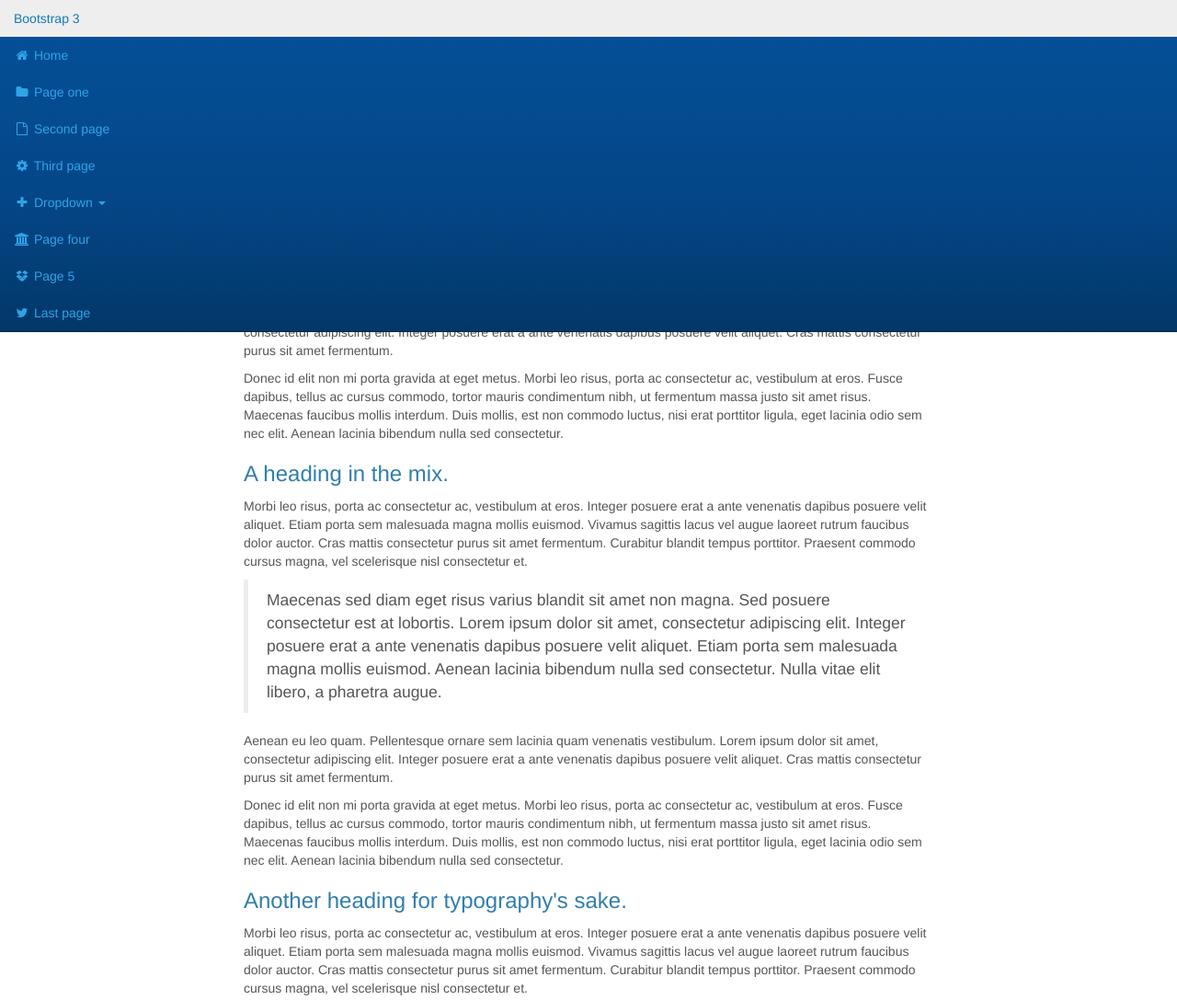
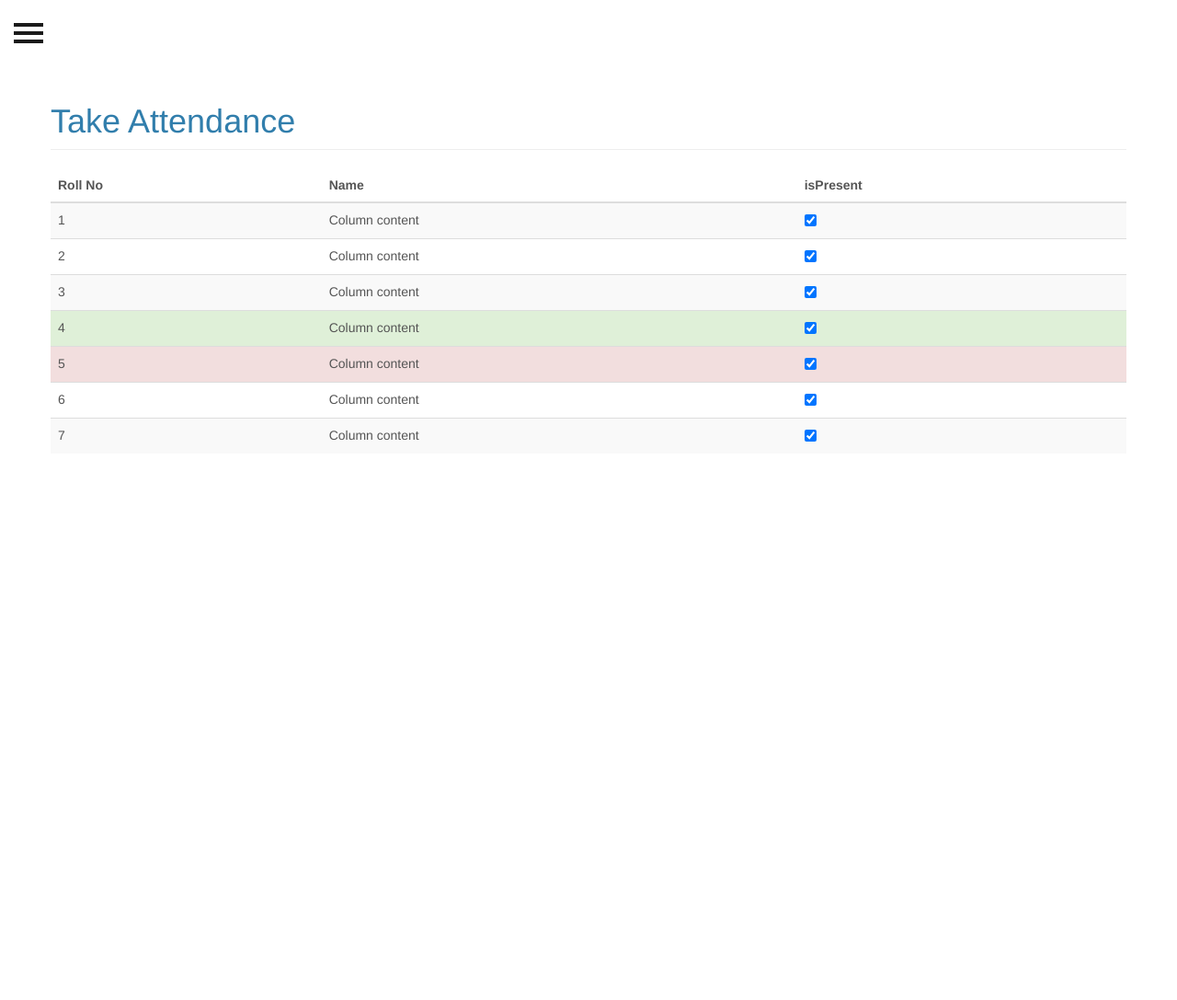
Before and after one commit to mrugeshp/testrepo, a plain HTML site: page index.html in a window 1280 px wide. Shown: the top 1087 px of the page at 92% size. After the commit the page ends 800 px from the top, so only its background shows below. Drawn offline with Linux system fonts and the light colour scheme.

Commit message:
- html changes

```diff
--- a/css/style.css
+++ b/css/style.css
@@ -1,102 +1,54 @@
-@import "http://designmodo.github.io/Flat-UI/dist/css/flat-ui.min.css";
-@import "https://maxcdn.bootstrapcdn.com/font-awesome/4.4.0/css/font-awesome.min.css";
-@import "https://daneden.github.io/animate.css/animate.min.css";
-/*-------------------------------*/
-/*           VARIABLES           */
-/*-------------------------------*/
-
-// BACKGROUND COLOR
-@bg-color: #583e7e;
-
-// TEXT COLOR
-@text-color: #fff;
-
-// SIDEBAR LINK COLOR VARIABLES
-@side-color-1: #1a1a1a;
-@side-color-2: darken(@side-color-3, 5%);
-@side-color-3: darken(@side-color-4, 5%);
-@side-color-4: @bg-color;
-@side-color-5: lighten(@side-color-4, 5%);
-@side-color-6: lighten(@side-color-5, 5%);
-@side-color-7: lighten(@side-color-6, 5%);
-@side-color-8: lighten(@side-color-7, 5%);
-@side-color-9: lighten(@side-color-8, 5%);
-
-// HAMBURGER COLOR
-@hamburger-color-closed: fadeout(@text-color, 30);
-@hamburger-color-open: @text-color;
-
-// WIDTH VARIABLES
-@width1: 220px;
-@width2: 100px;
-@full-width: 100%;
-
-// HEIGHT VARIABLES
-@full-height: 100%;
-
-body {
-    position: relative;
-    overflow-x: hidden;
-}
-body,
-html {
-  height: @full-height;
-  background-color: @bg-color;
-}
-
-.nav {
-  .open>a {
-    background-color: transparent;
-    &:hover {
-      background-color: transparent;
-    }
-    &:focus {
-      background-color: transparent;
-    }
-  }
-}
+.nav .open > a,
+.nav .open > a:hover,
+.nav .open > a:focus {background-color: transparent;}
 
 /*-------------------------------*/
 /*           Wrappers            */
 /*-------------------------------*/
 
 #wrapper {
+    padding-left: 0;
+    -webkit-transition: all 0.5s ease;
     -moz-transition: all 0.5s ease;
     -o-transition: all 0.5s ease;
-  -webkit-transition: all 0.5s ease;
-  padding-left: 0;
     transition: all 0.5s ease;
 }
+
 #wrapper.toggled {
     padding-left: 220px;
+}
+
 #sidebar-wrapper {
-    width: @width1;
-  }
-  #page-content-wrapper {
-    margin-right: -220px;
-    position: absolute;
-  }
-}
-#sidebar-wrapper {
+    z-index: 1000;
+    left: 220px;
+    width: 0;
+    height: 100%;
+    margin-left: -220px;
+    overflow-y: auto;
+    overflow-x: hidden;
+    background: #2fa4e7;
+    -webkit-transition: all 0.5s ease;
     -moz-transition: all 0.5s ease;
     -o-transition: all 0.5s ease;
-  -webkit-transition: all 0.5s ease;
-  background: #1a1a1a;
-  height: @full-height;
-  left: 220px;
-  margin-left: -220px;
-  overflow-x: hidden;
-  overflow-y: auto;
     transition: all 0.5s ease;
-  width: 0;
-  z-index: 1000;
-  &::-webkit-scrollbar {
+}
+
+#sidebar-wrapper::-webkit-scrollbar {
   display: none;
 }
+
+#wrapper.toggled #sidebar-wrapper {
+    width: 220px;
 }
+
 #page-content-wrapper {
+    width: 100%;
     padding-top: 70px;
-  width: @full-width;
+}
+
+#wrapper.toggled #page-content-wrapper {
+    position: absolute;
+    margin-right: -220px;
 }
 
 /*-------------------------------*/
@@ -104,115 +56,87 @@ html {
 /*-------------------------------*/
 
 .sidebar-nav {
-  list-style: none;
+    position: absolute;
+    top: 0;
+    width: 220px;
     margin: 0;
     padding: 0;
+    list-style: none;
+}
+
+.sidebar-nav li {
+    position: relative;
+    line-height: 20px;
+    display: inline-block;
+    width: 100%;
+}
+
+.sidebar-nav li:before {
+    content: '';
     position: absolute;
     top: 0;
-  width: @width1;
-  li {
-    display: inline-block;
-    line-height: 20px;
+    left: 0;
+    z-index: -1;
+    height: 100%;
+    width: 3px;
+    background-color: #022241;
+    -webkit-transition: width .2s ease-in;
+      -moz-transition:  width .2s ease-in;
+       -ms-transition:  width .2s ease-in;
+            transition: width .2s ease-in;
+
+}
+
+.sidebar-nav li:first-child {
+	background-color: #fff;
+}
+
+.sidebar-nav li:first-child a {
+    padding-left: 5px;
+}
+
+.sidebar-nav li:hover:before,
+.sidebar-nav li.open:hover:before {
+    width: 100%;
+    -webkit-transition: width .2s ease-in;
+      -moz-transition:  width .2s ease-in;
+       -ms-transition:  width .2s ease-in;
+            transition: width .2s ease-in;
+
+}
+
+.sidebar-nav li a {
+    display: block;
+		color: #fff;
+    text-decoration: none;
+    padding: 10px 15px 10px 30px;
+}
+
+.sidebar-nav li a:hover,
+.sidebar-nav li a:active,
+.sidebar-nav li a:focus,
+.sidebar-nav li.open a:hover,
+.sidebar-nav li.open a:active,
+.sidebar-nav li.open a:focus{
+    color: #fff;
+    text-decoration: none;
+    background-color: transparent;
+}
+
+.sidebar-nav > .sidebar-brand {
+    height: 65px;
+    font-size: 20px;
+    line-height: 44px;
+}
+.sidebar-nav .dropdown-menu {
     position: relative;
-    width: @full-width;
-    &:before {
-      background-color: #1c1c1c;
-      content: '';
-      height: @full-height;
-      left: 0;
-      position: absolute;
-      top: 0;
-      transition: width .2s ease-in;
-      width: 3px;
-      z-index: -1;
-    }
-    &:first-child {
-      a {
-        background-color: @side-color-1;
-        color: #ffffff;
-      }
-    }
-    &:nth-child(2) {
-      &:before {
-        background-color: @side-color-2;
-      }
-    }
-    &:nth-child(3) {
-      &:before {
-        background-color: @side-color-3;
-      }
-    }
-    &:nth-child(4) {
-      &:before {
-        background-color: @side-color-4;
-      }
-    }
-    &:nth-child(5) {
-      &:before {
-        background-color: @side-color-5;
-      }
-    }
-    &:nth-child(6) {
-      &:before {
-        background-color: @side-color-6;
-      }
-    }
-    &:nth-child(7) {
-      &:before {
-        background-color: @side-color-7;
-      }
-    }
-    &:nth-child(8) {
-      &:before {
-        background-color: @side-color-8;
-      }
-    }
-    &:nth-child(9) {
-      &:before {
-        background-color: @side-color-9;
-      }
-    }
-    &:hover {
-      &:before {
-        transition: width .2s ease-in;
-        width: @full-width;
-      }
-    }
-    a {
-      color: #dddddd;
-      display: block;
-      padding: 10px 15px 10px 30px;
-      text-decoration: none;
-    }
-  }
-  li.open {
-    &:hover {
-      before {
-        transition: width .2s ease-in;
-        width: @full-width;
-      }
-    }
-  }
-  .dropdown-menu {
-    background-color: #222222;
+    width: 100%;
+    padding: 0;
+    margin: 0;
     border-radius: 0;
     border: none;
+    background-color: #222;
     box-shadow: none;
-    margin: 0;
-    padding: 0;
-    position: relative;
-    width: @full-width;
-  }
-}
-.sidebar-nav li a:hover, .sidebar-nav li a:active, .sidebar-nav li a:focus, .sidebar-nav li.open a:hover, .sidebar-nav li.open a:active, .sidebar-nav li.open a:focus {
-  background-color: transparent;
-  color: #ffffff;
-  text-decoration: none;
-}
-.sidebar-nav>.sidebar-brand {
-  font-size: 20px;
-  height: 65px;
-  line-height: 44px;
 }
 
 /*-------------------------------*/
@@ -220,131 +144,128 @@ html {
 /*-------------------------------*/
 
 .hamburger {
+  position: fixed;
+  top: 20px;
+  z-index: 999;
+  display: block;
+  width: 32px;
+  height: 32px;
+  margin-left: 15px;
   background: transparent;
   border: none;
-  display: block;
-  height: 32px;
-  margin-left: 15px;
-  position: fixed;
-  top: 20px;
-  width: 32px;
-  z-index: 999;
-  &:hover {
+}
+.hamburger:hover,
+.hamburger:focus,
+.hamburger:active {
   outline: none;
 }
-  &:focus {
-    outline: none;
-  }
-  &:active {
-    outline: none;
-  }
-}
-.hamburger.is-closed {
-  &:before {
+.hamburger.is-closed:before {
+  content: '';
+  display: block;
+  width: 100px;
+  font-size: 14px;
+  color: #fff;
+  line-height: 32px;
+  text-align: center;
+  opacity: 0;
   -webkit-transform: translate3d(0,0,0);
   -webkit-transition: all .35s ease-in-out;
-    color: #ffffff;
+}
+.hamburger.is-closed:hover:before {
+  opacity: 1;
+  display: block;
+  -webkit-transform: translate3d(-100px,0,0);
+  -webkit-transition: all .35s ease-in-out;
+}
+
+.hamburger.is-closed .hamb-top,
+.hamburger.is-closed .hamb-middle,
+.hamburger.is-closed .hamb-bottom,
+.hamburger.is-open .hamb-top,
+.hamburger.is-open .hamb-middle,
+.hamburger.is-open .hamb-bottom {
+  position: absolute;
+  left: 0;
+  height: 4px;
+  width: 100%;
+}
+.hamburger.is-closed .hamb-top,
+.hamburger.is-closed .hamb-middle,
+.hamburger.is-closed .hamb-bottom {
+  background-color: #1a1a1a;
+}
+.hamburger.is-closed .hamb-top {
+  top: 5px;
+  -webkit-transition: all .35s ease-in-out;
+}
+.hamburger.is-closed .hamb-middle {
+  top: 50%;
+  margin-top: -2px;
+}
+.hamburger.is-closed .hamb-bottom {
+  bottom: 5px;
+  -webkit-transition: all .35s ease-in-out;
+}
+
+.hamburger.is-closed:hover .hamb-top {
+  top: 0;
+  -webkit-transition: all .35s ease-in-out;
+}
+.hamburger.is-closed:hover .hamb-bottom {
+  bottom: 0;
+  -webkit-transition: all .35s ease-in-out;
+}
+.hamburger.is-open .hamb-top,
+.hamburger.is-open .hamb-middle,
+.hamburger.is-open .hamb-bottom {
+  background-color: #1a1a1a;
+}
+.hamburger.is-open .hamb-top,
+.hamburger.is-open .hamb-bottom {
+  top: 50%;
+  margin-top: -2px;
+}
+.hamburger.is-open .hamb-top {
+  -webkit-transform: rotate(45deg);
+  -webkit-transition: -webkit-transform .2s cubic-bezier(.73,1,.28,.08);
+}
+.hamburger.is-open .hamb-middle { display: none; }
+.hamburger.is-open .hamb-bottom {
+  -webkit-transform: rotate(-45deg);
+  -webkit-transition: -webkit-transform .2s cubic-bezier(.73,1,.28,.08);
+}
+.hamburger.is-open:before {
   content: '';
   display: block;
+  width: 100px;
   font-size: 14px;
+  color: #fff;
   line-height: 32px;
+  text-align: center;
   opacity: 0;
-    text-align: center;
-    width: @width2;
+  -webkit-transform: translate3d(0,0,0);
+  -webkit-transition: all .35s ease-in-out;
 }
-  &:hover {
-    before {
+.hamburger.is-open:hover:before {
+  opacity: 1;
+  display: block;
   -webkit-transform: translate3d(-100px,0,0);
   -webkit-transition: all .35s ease-in-out;
-      display: block;
-      opacity: 1;
-    }
-    .hamb-top {
-      -webkit-transition: all .35s ease-in-out;
-      top: 0;
-    }
-    .hamb-bottom {
-      -webkit-transition: all .35s ease-in-out;
-      bottom: 0;
-    }
-  }
-  .hamb-top {
-    -webkit-transition: all .35s ease-in-out;
-    background-color: @hamburger-color-closed;
-    top: 5px;
-  }
-  .hamb-middle {
-    background-color: @hamburger-color-closed;
-    margin-top: -2px;
-    top: 50%;
-  }
-  .hamb-bottom {
-    -webkit-transition: all .35s ease-in-out;
-    background-color: @hamburger-color-closed;
-    bottom: 5px;
-  }
-}
-.hamburger.is-closed .hamb-top, .hamburger.is-closed .hamb-middle, .hamburger.is-closed .hamb-bottom, .hamburger.is-open .hamb-top, .hamburger.is-open .hamb-middle, .hamburger.is-open .hamb-bottom  {
-  height: 4px;
-  left: 0;
-  position: absolute;
-  width: @full-width;
-}
-.hamburger.is-open {
-  .hamb-top {
-    -webkit-transform: rotate(45deg);
-    -webkit-transition: -webkit-transform .2s cubic-bezier(.73,1,.28,.08);
-    background-color: @hamburger-color-open;
-    margin-top: -2px;
-    top: 50%;
-  }
-  .hamb-middle {
-    background-color: @hamburger-color-open;
-    display: none;
-  }
-  .hamb-bottom {
-    -webkit-transform: rotate(-45deg);
-    -webkit-transition: -webkit-transform .2s cubic-bezier(.73,1,.28,.08);
-    // background-color: #1a1a1a;
-    background-color: @hamburger-color-open;
-    margin-top: -2px;
-    top: 50%;
-  }
-  &:before {
-    -webkit-transform: translate3d(0,0,0);
-    -webkit-transition: all .35s ease-in-out;
-    color: #ffffff;
-    content: '';
-    display: block;
-    font-size: 14px;
-    line-height: 32px;
-    opacity: 0;
-    text-align: center;
-    width: @width2;
-  }
-  &:hover {
-    before {
-      -webkit-transform: translate3d(-100px,0,0);
-      -webkit-transition: all .35s ease-in-out;
-      display: block;
-      opacity: 1;
-    }
-  }
 }
 
 /*-------------------------------*/
-/*          Dark Overlay         */
+/*            Overlay            */
 /*-------------------------------*/
 
 .overlay {
     position: fixed;
     display: none;
-    width: @full-width;
-    height: @full-height;
+    width: 100%;
+    height: 100%;
     top: 0;
     left: 0;
     right: 0;
     bottom: 0;
-    background-color: rgba(0,0,0,.4);
+    background-color: rgba(250,250,250,.8);
     z-index: 1;
 }
--- a/index.html
+++ b/index.html
@@ -7,6 +7,7 @@
     <title>Test Repo Page</title>
     <link href="css/bootstrap.min.css" rel="stylesheet">
 		<link href="css/font-awesome.min.css" rel="stylesheet">
+		<link href="css/style.css" rel="stylesheet">
   </head>
   <body>
 		<div id="wrapper">
@@ -17,41 +18,22 @@
 					<ul class="nav sidebar-nav">
 							<li class="sidebar-brand">
 									<a href="#">
-										 Bootstrap 3
+										<img src="images/mattendance_logo_small.png" alt="mAttendance">
 									</a>
 							</li>
 							<li>
-									<a href="#"><i class="fa fa-fw fa-home"></i> Home</a>
+									<a href="#"><i class="fa fa-home"></i> Dashboard</a>
 							</li>
 							<li>
-									<a href="#"><i class="fa fa-fw fa-folder"></i> Page one</a>
+									<a href="#"><i class="fa fa-pencil-square-o"></i> Take Attendance</a>
 							</li>
 							<li>
-									<a href="#"><i class="fa fa-fw fa-file-o"></i> Second page</a>
+									<a href="#"><i class="fa fa-info"></i> Help</a>
 							</li>
 							<li>
-									<a href="#"><i class="fa fa-fw fa-cog"></i> Third page</a>
+									<a href="#"><i class="fa fa-sign-out"></i> Logout</a>
 							</li>
-							<li class="dropdown">
-								<a href="#" class="dropdown-toggle" data-toggle="dropdown"><i class="fa fa-fw fa-plus"></i> Dropdown <span class="caret"></span></a>
-								<ul class="dropdown-menu" role="menu">
-									<li class="dropdown-header">Dropdown heading</li>
-									<li><a href="#">Action</a></li>
-									<li><a href="#">Another action</a></li>
-									<li><a href="#">Something else here</a></li>
-									<li><a href="#">Separated link</a></li>
-									<li><a href="#">One more separated link</a></li>
-								</ul>
-							</li>
-							<li>
-									<a href="#"><i class="fa fa-fw fa-bank"></i> Page four</a>
-							</li>
-							<li>
-									<a href="#"><i class="fa fa-fw fa-dropbox"></i> Page 5</a>
-							</li>
-							<li>
-									<a href="#"><i class="fa fa-fw fa-twitter"></i> Last page</a>
-							</li>
+
 					</ul>
 			</nav>
 			<!-- /#sidebar-wrapper -->
@@ -63,27 +45,57 @@
 					<span class="hamb-middle"></span>
 					<span class="hamb-bottom"></span>
 				</button>
-					<div class="container">
-							<div class="row">
-									<div class="col-lg-8 col-lg-offset-2">
-											<h1 class="page-header">Awesome Bootstrap 3 Sidebar Navigation</h1>
-											<p class="lead">Originally authored by <a href="http://bootsnipp.com/maridlcrmn">maridlcrmn</a> on Bootsnipp and then converted to Less and customized further by <a href="http://twiter.com/j_holtslander">j_holtslander</a> who is building a <a href="http://codepen.io/collection/nJGkWV" target="_new">collection</a> of great Bootstrap 3 navbars.</p>
-											<p>Maecenas sed diam eget risus varius blandit sit amet non magna. Sed posuere consectetur est at lobortis. Lorem ipsum dolor sit amet, consectetur adipiscing elit. Integer posuere erat a ante venenatis dapibus posuere velit aliquet. Etiam porta sem malesuada magna mollis euismod. Aenean lacinia bibendum nulla sed consectetur. Nulla vitae elit libero, a pharetra augue.</p>
-											<p>Aenean eu leo quam. Pellentesque ornare sem lacinia quam venenatis vestibulum. Lorem ipsum dolor sit amet, consectetur adipiscing elit. Integer posuere erat a ante venenatis dapibus posuere velit aliquet. Cras mattis consectetur purus sit amet fermentum.</p>
-											<p>Donec id elit non mi porta gravida at eget metus. Morbi leo risus, porta ac consectetur ac, vestibulum at eros. Fusce dapibus, tellus ac cursus commodo, tortor mauris condimentum nibh, ut fermentum massa justo sit amet risus. Maecenas faucibus mollis interdum. Duis mollis, est non commodo luctus, nisi erat porttitor ligula, eget lacinia odio sem nec elit. Aenean lacinia bibendum nulla sed consectetur.</p>
-											<h3>A heading in the mix.</h3>
-											<p>Morbi leo risus, porta ac consectetur ac, vestibulum at eros. Integer posuere erat a ante venenatis dapibus posuere velit aliquet. Etiam porta sem malesuada magna mollis euismod. Vivamus sagittis lacus vel augue laoreet rutrum faucibus dolor auctor. Cras mattis consectetur purus sit amet fermentum. Curabitur blandit tempus porttitor. Praesent commodo cursus magna, vel scelerisque nisl consectetur et.</p>
-											<blockquote>Maecenas sed diam eget risus varius blandit sit amet non magna. Sed posuere consectetur est at lobortis. Lorem ipsum dolor sit amet, consectetur adipiscing elit. Integer posuere erat a ante venenatis dapibus posuere velit aliquet. Etiam porta sem malesuada magna mollis euismod. Aenean lacinia bibendum nulla sed consectetur. Nulla vitae elit libero, a pharetra augue.</blockquote>
-											<p>Aenean eu leo quam. Pellentesque ornare sem lacinia quam venenatis vestibulum. Lorem ipsum dolor sit amet, consectetur adipiscing elit. Integer posuere erat a ante venenatis dapibus posuere velit aliquet. Cras mattis consectetur purus sit amet fermentum.</p>
-											<p>Donec id elit non mi porta gravida at eget metus. Morbi leo risus, porta ac consectetur ac, vestibulum at eros. Fusce dapibus, tellus ac cursus commodo, tortor mauris condimentum nibh, ut fermentum massa justo sit amet risus. Maecenas faucibus mollis interdum. Duis mollis, est non commodo luctus, nisi erat porttitor ligula, eget lacinia odio sem nec elit. Aenean lacinia bibendum nulla sed consectetur.</p>
-											<h3>Another heading for typography's sake.</h3>
-											<p>Morbi leo risus, porta ac consectetur ac, vestibulum at eros. Integer posuere erat a ante venenatis dapibus posuere velit aliquet. Etiam porta sem malesuada magna mollis euismod. Vivamus sagittis lacus vel augue laoreet rutrum faucibus dolor auctor. Cras mattis consectetur purus sit amet fermentum. Curabitur blandit tempus porttitor. Praesent commodo cursus magna, vel scelerisque nisl consectetur et.</p>
-											<p>Maecenas sed diam eget risus varius blandit sit amet non magna. Sed posuere consectetur est at lobortis. Lorem ipsum dolor sit amet, consectetur adipiscing elit. Integer posuere erat a ante venenatis dapibus posuere velit aliquet. Etiam porta sem malesuada magna mollis euismod. Aenean lacinia bibendum nulla sed consectetur. Nulla vitae elit libero, a pharetra augue.</p>
-											<p>Aenean eu leo quam. Pellentesque ornare sem lacinia quam venenatis vestibulum. Lorem ipsum dolor sit amet, consectetur adipiscing elit. Integer posuere erat a ante venenatis dapibus posuere velit aliquet. Cras mattis consectetur purus sit amet fermentum.</p>
-											<p>Donec id elit non mi porta gravida at eget metus. Morbi leo risus, porta ac consectetur ac, vestibulum at eros. Fusce dapibus, tellus ac cursus commodo, tortor mauris condimentum nibh, ut fermentum massa justo sit amet risus. Maecenas faucibus mollis interdum. Duis mollis, est non commodo luctus, nisi erat porttitor ligula, eget lacinia odio sem nec elit. Aenean lacinia bibendum nulla sed consectetur.</p>
-									</div>
-							</div>
-					</div>
+				<div class="container">
+						<div class="row">
+							<h1 class="page-header">Take Attendance</h1>
+							<table class="table table-striped table-hover ">
+								<thead>
+									<tr>
+										<th>Roll No</th>
+										<th>Name</th>
+										<th>isPresent</th>
+									</tr>
+								</thead>
+								<tbody>
+									<tr>
+										<td>1</td>
+										<td>Column content</td>
+										<td><input type="checkbox" name="chk1" checked></td>
+									</tr>
+									<tr>
+										<td>2</td>
+										<td>Column content</td>
+										<td><input type="checkbox" name="chk1" checked></td>
+									</tr>
+									<tr>
+										<td>3</td>
+										<td>Column content</td>
+										<td><input type="checkbox" name="chk1" checked></td>
+									</tr>
+									<tr class="success">
+										<td>4</td>
+										<td>Column content</td>
+										<td><input type="checkbox" name="chk1" checked></td>
+									</tr>
+									<tr class="danger">
+										<td>5</td>
+										<td>Column content</td>
+										<td><input type="checkbox" name="chk1" checked></td>
+									</tr>
+									<tr>
+										<td>6</td>
+										<td>Column content</td>
+										<td><input type="checkbox" name="chk1" checked></td>
+									</tr>
+									<tr>
+										<td>7</td>
+										<td>Column content</td>
+										<td><input type="checkbox" name="chk1" checked></td>
+									</tr>
+								</tbody>
+							</table>
+						</div>
+				</div>
 			</div>
 			<!-- /#page-content-wrapper -->
     </div>
```
Lines whose indentation alone changed are shown as unchanged.
